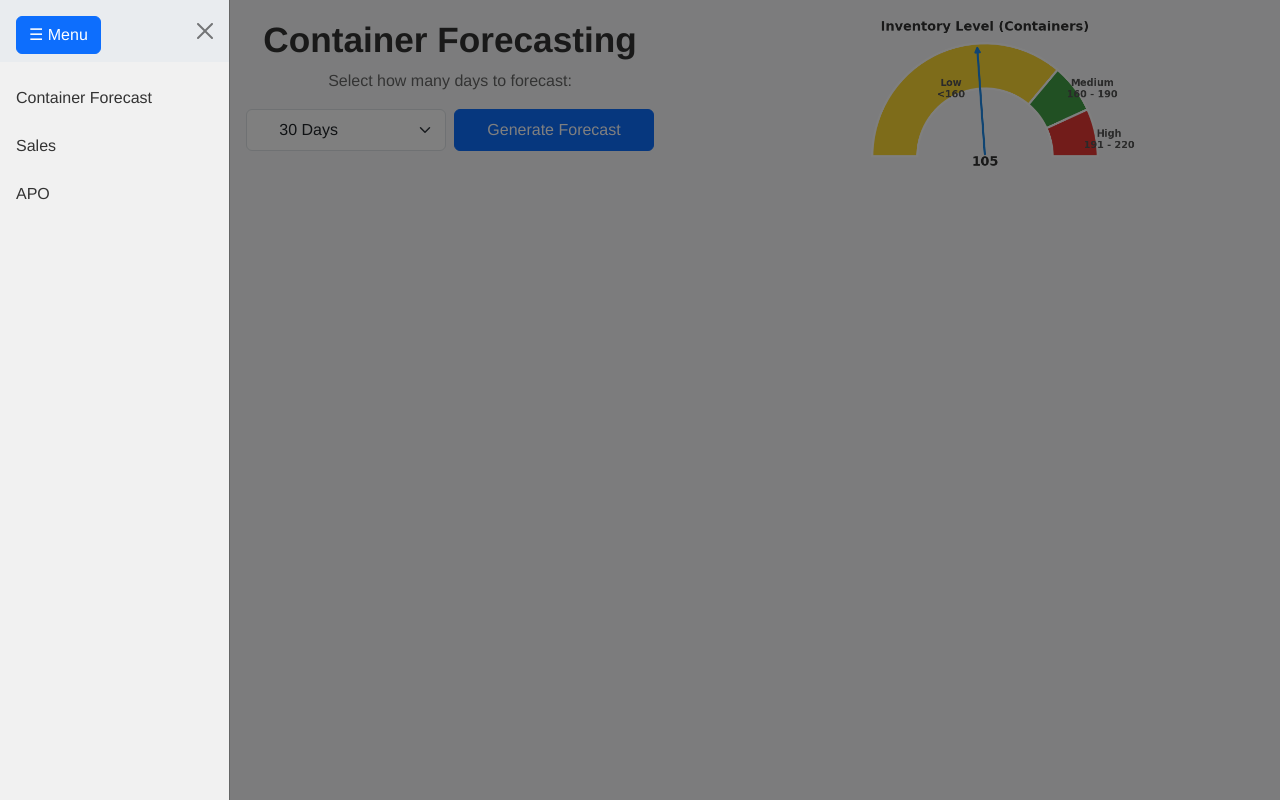
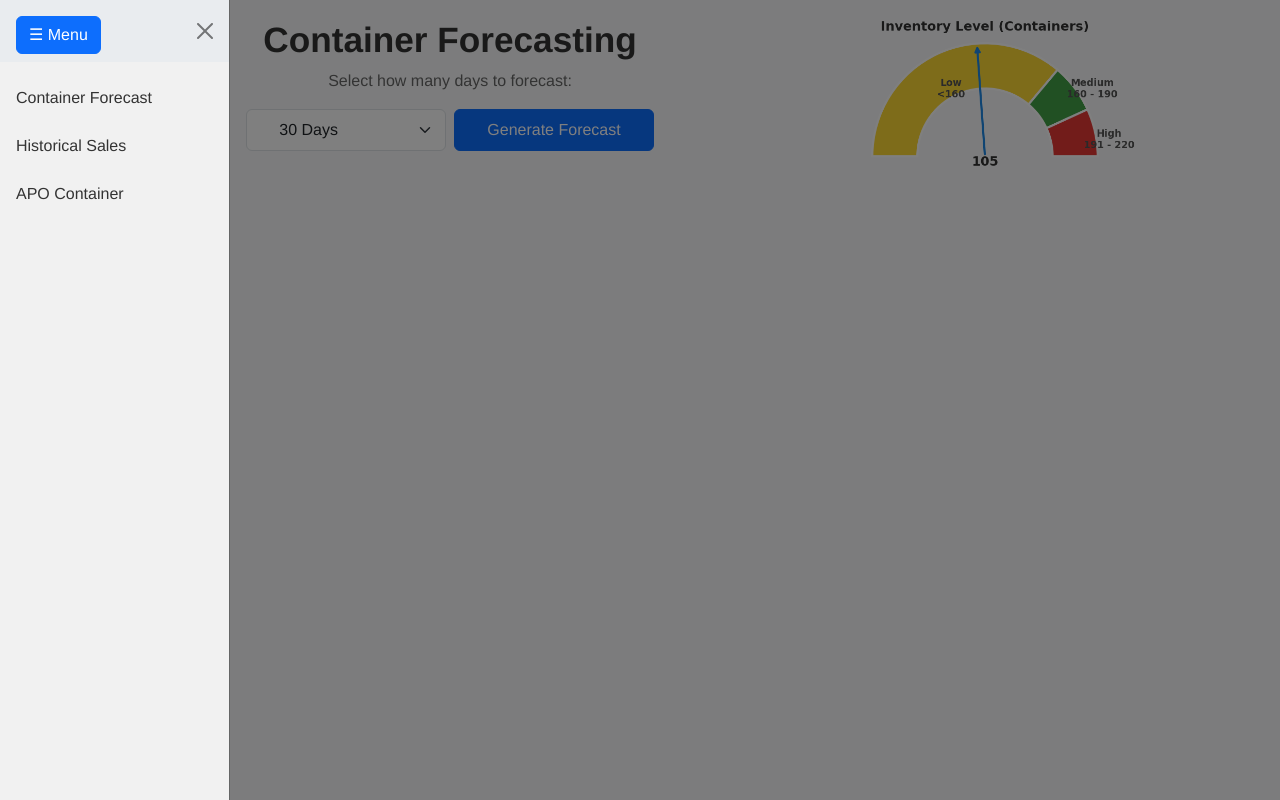
Before and after one commit to dongyuq/flask-forecast-app, a Flask app: page / in a window 1280 px wide, after a click on "☰ Menu". Run offline with Flask 3, Linux system fonts and the light colour scheme; data that the repository does not hold is empty.

Commit message:
💡 更新 Flask 应用，支持apo和sales

```diff
--- a/templates/menu.html
+++ b/templates/menu.html
@@ -18,10 +18,10 @@
         <a class="nav-link" href="/">Container Forecast</a>
       </li>
       <li class="nav-item mb-2">
-        <a class="nav-link" href="/sales">Sales</a>
+        <a class="nav-link" href="/sales">Historical Sales</a>
       </li>
       <li class="nav-item mb-2">
-        <a class="nav-link" href="/apo">APO</a>
+        <a class="nav-link" href="/apo">APO Container</a>
       </li>
     </ul>
   </div>
```
